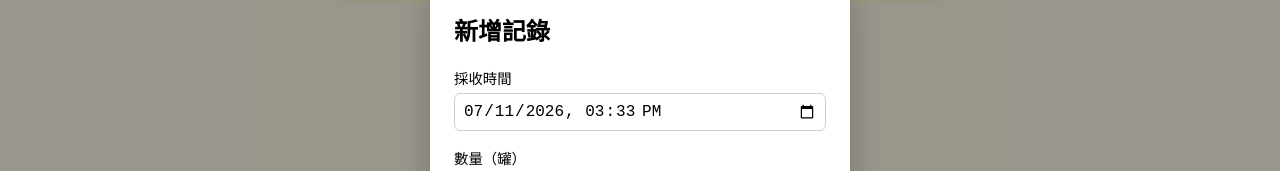
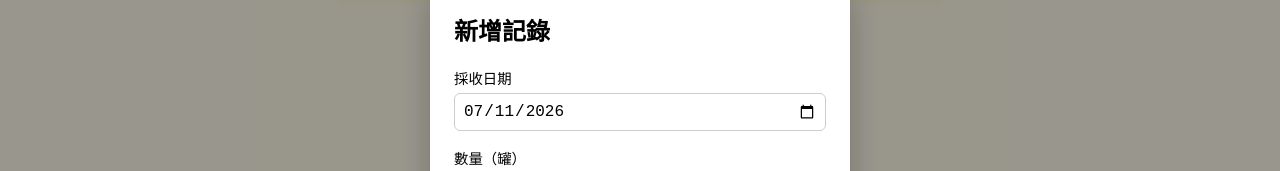
Before and after one commit to mirudapon/honey-record, a React (Vite) app: page / in a window 1280 px wide. Both pictures are taken after a click on the button "新增記錄". Shown: the part 164-335 px from the top of the page. Built offline with nearby package versions, Linux system fonts and the light colour scheme.

Commit message:
feat: record date only, remove time

```diff
--- a/src/components/FilterBar.tsx
+++ b/src/components/FilterBar.tsx
@@ -37,13 +37,13 @@ export function FilterBar({ filters, onChange, onClear }: FilterBarProps) {
         <div className="filter-bar__panel">
           <div className="filter-bar__group">
             <label>
-              時間 從
+              日期 從
               <input
-                type="datetime-local"
-                value={filters.timeFrom?.slice(0, 16) ?? ''}
+                type="date"
+                value={filters.timeFrom?.slice(0, 10) ?? ''}
                 onChange={e =>
                   e.target.value
-                    ? update({ timeFrom: new Date(e.target.value).toISOString() })
+                    ? update({ timeFrom: e.target.value })
                     : clearField('timeFrom')
                 }
               />
@@ -51,11 +51,11 @@ export function FilterBar({ filters, onChange, onClear }: FilterBarProps) {
             <label>
               至
               <input
-                type="datetime-local"
-                value={filters.timeTo?.slice(0, 16) ?? ''}
+                type="date"
+                value={filters.timeTo?.slice(0, 10) ?? ''}
                 onChange={e =>
                   e.target.value
-                    ? update({ timeTo: new Date(e.target.value).toISOString() })
+                    ? update({ timeTo: e.target.value })
                     : clearField('timeTo')
                 }
               />
--- a/src/components/RecordForm.tsx
+++ b/src/components/RecordForm.tsx
@@ -15,7 +15,7 @@ export function RecordForm({ editTarget, onSave, onClose }: RecordFormProps) {
   const dialogRef = useRef<HTMLDialogElement>(null)
 
   const [time, setTime] = useState(
-    editTarget?.time.slice(0, 16) ?? new Date().toISOString().slice(0, 16),
+    editTarget?.time.slice(0, 10) ?? new Date().toISOString().slice(0, 10),
   )
   const [quantity, setQuantity] = useState(
     editTarget ? String(editTarget.quantity) : '',
@@ -52,7 +52,7 @@ export function RecordForm({ editTarget, onSave, onClose }: RecordFormProps) {
     e.preventDefault()
     if (!validate()) return
     const payload = {
-      time: new Date(time).toISOString(),
+      time,
       quantity: parseFloat(quantity),
       waterContent: parseFloat(waterContent),
       note: note.trim() || undefined,
@@ -100,9 +100,9 @@ export function RecordForm({ editTarget, onSave, onClose }: RecordFormProps) {
       <form onSubmit={handleSubmit} className="record-form">
         <h2>{isEdit ? '編輯記錄' : '新增記錄'}</h2>
         <label>
-          採收時間
+          採收日期
           <input
-            type="datetime-local"
+            type="date"
             value={time}
             onChange={e => setTime(e.target.value)}
             onFocus={() => setActiveField(null)}
--- a/src/components/RecordItem.tsx
+++ b/src/components/RecordItem.tsx
@@ -13,21 +13,13 @@ export function RecordItem({ record, onEdit, onDelete }: RecordItemProps) {
     }
   }
 
-  const date = new Date(record.time).toLocaleDateString('zh-TW', {
-    year: 'numeric',
-    month: '2-digit',
-    day: '2-digit',
-  })
-  const time = new Date(record.time).toLocaleTimeString('zh-TW', {
-    hour: '2-digit',
-    minute: '2-digit',
-  })
+  const [year, month, day] = record.time.slice(0, 10).split('-')
+  const displayDate = `${year}/${month}/${day}`
 
   return (
     <li className="record-item" onClick={onEdit}>
       <div className="record-item__header">
-        <span className="record-item__date">{date}</span>
-        <span className="record-item__time">{time}</span>
+        <span className="record-item__date">{displayDate}</span>
         <button
           className="record-item__delete"
           onClick={e => { e.stopPropagation(); handleDelete() }}
```
